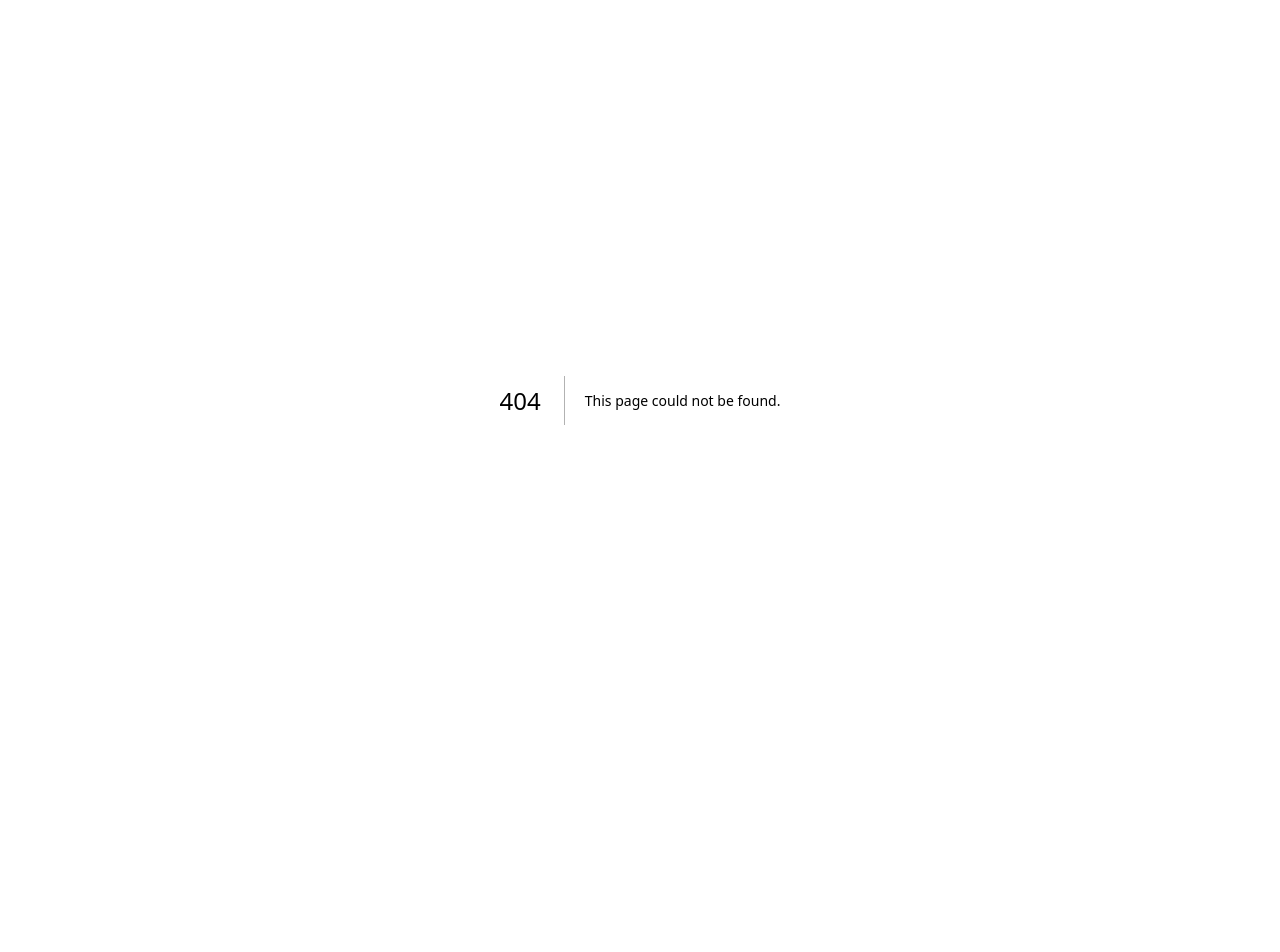
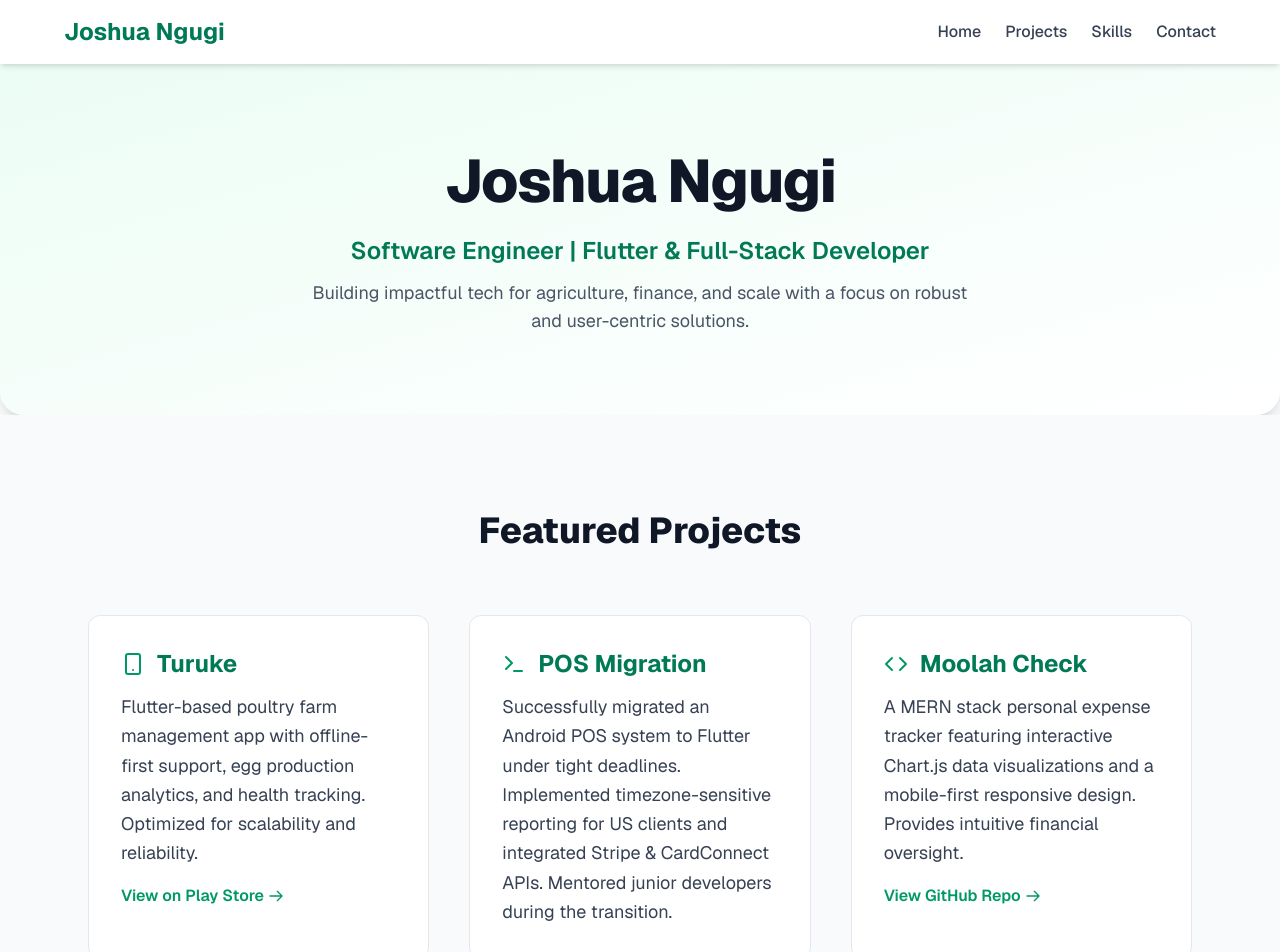
Before and after one commit to JoshuaNgugi/turuke-site, a Next.js app: page /joshua/portfolio in a window 1280 px wide. Before the commit this address had no page. Shown: the top 952 px of the page. Before the commit the page ends 800 px from the top, so only its background shows below. Built offline with nearby package versions, Linux system fonts and the light colour scheme.

Commit message:
add portfolio page

```diff
--- /dev/null
+++ b/src/app/joshua/portfolio/page.tsx
@@ -0,0 +1,165 @@
+import React from 'react';
+import { Code, Smartphone, Terminal, Rocket, Github, Mail, Linkedin } from 'lucide-react';
+
+// Header Component: Displays your name, title, and a brief description.
+const Header = () => (
+  <section id="home" className="py-20 bg-gradient-to-br from-emerald-50 to-white text-center rounded-b-3xl shadow-lg">
+    <div className="max-w-4xl mx-auto px-6">
+      <h1 className="text-5xl sm:text-6xl font-extrabold text-gray-900 leading-tight tracking-tight">
+        Joshua Ngugi
+      </h1>
+      <p className="mt-4 text-2xl text-emerald-700 font-semibold">
+        Software Engineer | Flutter & Full-Stack Developer
+      </p>
+      <p className="mt-3 text-lg text-gray-600 max-w-2xl mx-auto">
+        Building impactful tech for agriculture, finance, and scale with a focus on robust and user-centric solutions.
+      </p>
+    </div>
+  </section>
+);
+
+// ProjectCard Component: A reusable card for displaying project details.
+const ProjectCard = ({ title, description, link, linkText, icon: IconComponent }) => (
+  <div className="p-8 bg-white rounded-xl border border-gray-200 hover:shadow-2xl transition-all duration-300 ease-in-out transform hover:-translate-y-1">
+    <h3 className="text-2xl font-bold text-emerald-700 mb-3 flex items-center">
+      {/* Render icon if provided */}
+      {IconComponent && <IconComponent className="w-6 h-6 mr-3 text-emerald-600" />}
+      {title}
+    </h3>
+    <p className="mt-2 text-gray-700 text-lg leading-relaxed">
+      {description}
+    </p>
+    {/* Render link if provided */}
+    {link && (
+      <a
+        href={link}
+        target="_blank"
+        rel="noopener noreferrer" // Security best practice for external links
+        className="mt-4 inline-flex items-center text-emerald-600 font-semibold hover:underline hover:text-emerald-800 transition-colors duration-200"
+      >
+        {linkText}
+        {/* External link icon */}
+        <svg className="ml-1 w-4 h-4" fill="none" stroke="currentColor" viewBox="0 0 24 24" xmlns="http://www.w3.org/2000/svg">
+          <path strokeLinecap="round" strokeLinejoin="round" strokeWidth="2" d="M14 5l7 7m0 0l-7 7m7-7H3"></path>
+        </svg>
+      </a>
+    )}
+  </div>
+);
+
+// SkillItem Component: A reusable item for displaying individual skills with an icon.
+const SkillItem = ({ icon: Icon, name }) => (
+  <div className="flex flex-col items-center p-4 bg-white rounded-xl shadow-md hover:shadow-lg transition-all duration-300 ease-in-out transform hover:-translate-y-1">
+    {/* Render icon if provided */}
+    {Icon && <Icon className="w-10 h-10 text-emerald-600 mb-3" />}
+    <span className="text-lg font-medium text-gray-800">{name}</span>
+  </div>
+);
+
+// Footer Component: Contains copyright information and social media links.
+const Footer = () => (
+  <footer className="bg-gray-900 text-gray-300 text-sm py-8 px-6 rounded-t-3xl shadow-inner">
+    <div className="max-w-6xl mx-auto flex flex-col sm:flex-row justify-between items-center text-center sm:text-left">
+      <p className="mb-4 sm:mb-0">© {new Date().getFullYear()} Joshua Ngugi. All rights reserved.</p>
+      <div className="flex space-x-6">
+        {/* Social media links */}
+        <a href="https://github.com/joshuangugi" target="_blank" rel="noopener noreferrer" className="hover:text-white transition-colors duration-200" aria-label="GitHub Profile">
+          <Github className="w-6 h-6" />
+        </a>
+        <a href="mailto:ngugijoshua93@gmail.com" className="hover:text-white transition-colors duration-200" aria-label="Email Me">
+          <Mail className="w-6 h-6" />
+        </a>
+        <a href="https://www.linkedin.com/in/joshua-ngugi-190666244/" target="_blank" rel="noopener noreferrer" className="hover:text-white transition-colors duration-200" aria-label="LinkedIn Profile">
+            <Linkedin className="w-6 h-6" />
+        </a>
+      </div>
+    </div>
+  </footer>
+);
+
+// Main PortfolioPage Component
+export default function PortfolioPage() {
+  return (
+    <div className="bg-gray-50 text-gray-800 font-sans antialiased">
+      {/* Navigation Bar: Sticky to stay at the top while scrolling */}
+      <nav className="sticky top-0 z-50 bg-white shadow-md py-4 px-6">
+        <div className="max-w-6xl mx-auto flex justify-between items-center">
+          <span className="text-2xl font-bold text-emerald-700">Joshua Ngugi</span>
+          <div className="space-x-6 hidden md:flex"> {/* Hidden on small screens, shown on medium and above */}
+            <a href="#home" className="text-gray-700 hover:text-emerald-600 transition-colors duration-200 font-medium">Home</a>
+            <a href="#projects" className="text-gray-700 hover:text-emerald-600 transition-colors duration-200 font-medium">Projects</a>
+            <a href="#skills" className="text-gray-700 hover:text-emerald-600 transition-colors duration-200 font-medium">Skills</a>
+            <a href="#contact" className="text-gray-700 hover:text-emerald-600 transition-colors duration-200 font-medium">Contact</a>
+          </div>
+          {/* Mobile menu button could be added here for smaller screens */}
+        </div>
+      </nav>
+
+      <Header />
+
+      {/* Projects Section: Displays featured projects */}
+      <section id="projects" className="py-24 bg-gray-50">
+        <div className="max-w-6xl mx-auto px-6">
+          <h2 className="text-4xl font-extrabold text-center text-gray-900 mb-16">
+            Featured Projects
+          </h2>
+          <div className="grid md:grid-cols-2 lg:grid-cols-3 gap-10">
+            <ProjectCard
+              title="Turuke"
+              description="Flutter-based poultry farm management app with offline-first support, egg production analytics, and health tracking. Optimized for scalability and reliability."
+              link="https://play.google.com/store/apps/details?id=com.example.turuke"
+              linkText="View on Play Store"
+              icon={Smartphone}
+            />
+            <ProjectCard
+              title="POS Migration"
+              description="Successfully migrated an Android POS system to Flutter under tight deadlines. Implemented timezone-sensitive reporting for US clients and integrated Stripe & CardConnect APIs. Mentored junior developers during the transition."
+              icon={Terminal}
+            />
+            <ProjectCard
+              title="Moolah Check"
+              description="A MERN stack personal expense tracker featuring interactive Chart.js data visualizations and a mobile-first responsive design. Provides intuitive financial oversight."
+              link="https://github.com/joshuangugi/moolah-check"
+              linkText="View GitHub Repo"
+              icon={Code}
+            />
+          </div>
+        </div>
+      </section>
+
+      {/* Skills Section: Highlights core technical skills */}
+      <section id="skills" className="py-20 bg-emerald-50 text-center rounded-xl mx-auto max-w-7xl px-6 my-16 shadow-inner">
+        <div className="max-w-5xl mx-auto">
+          <h2 className="text-4xl font-extrabold mb-12 text-gray-900">Core Skills</h2>
+          <div className="grid grid-cols-2 sm:grid-cols-3 lg:grid-cols-5 gap-8">
+            <SkillItem icon={Smartphone} name="Flutter" />
+            <SkillItem icon={Terminal} name="Node.js" />
+            <SkillItem icon={Code} name="Java & Spring" />
+            <SkillItem icon={Rocket} name="PostgreSQL" />
+            <SkillItem icon={Github} name="Git/GitHub" /> {/* Added Git/GitHub as a common and important skill */}
+          </div>
+        </div>
+      </section>
+
+      {/* Contact Section: Provides a call to action for connecting */}
+      <section id="contact" className="py-20 bg-emerald-700 text-white text-center rounded-xl mx-auto max-w-5xl px-6 mb-16 shadow-2xl">
+        <div className="max-w-3xl mx-auto">
+          <h2 className="text-4xl font-extrabold">Let's Connect</h2>
+          <p className="mt-4 text-xl leading-relaxed">
+            I'm currently open to new opportunities and exciting collaborations. Feel free to reach out!
+          </p>
+          <div className="mt-8">
+            <a
+              href="mailto:ngugijoshua93@gmail.com"
+              className="inline-block bg-white text-emerald-800 font-bold px-8 py-4 rounded-full text-lg shadow-lg hover:bg-gray-100 hover:scale-105 transition-all duration-300 ease-in-out transform"
+            >
+              Email Me
+            </a>
+          </div>
+        </div>
+      </section>
+
+      <Footer />
+    </div>
+  );
+}
--- a/src/app/layout.tsx
+++ b/src/app/layout.tsx
@@ -15,6 +15,9 @@ const geistMono = Geist_Mono({
 export const metadata: Metadata = {
   title: "Turuke",
   description: "Jumpstart your farm's efficiency",
+  icons: {
+    icon: '/hero-chicken-farm.svg'
+  }
 };
 
 export default function RootLayout({
```
